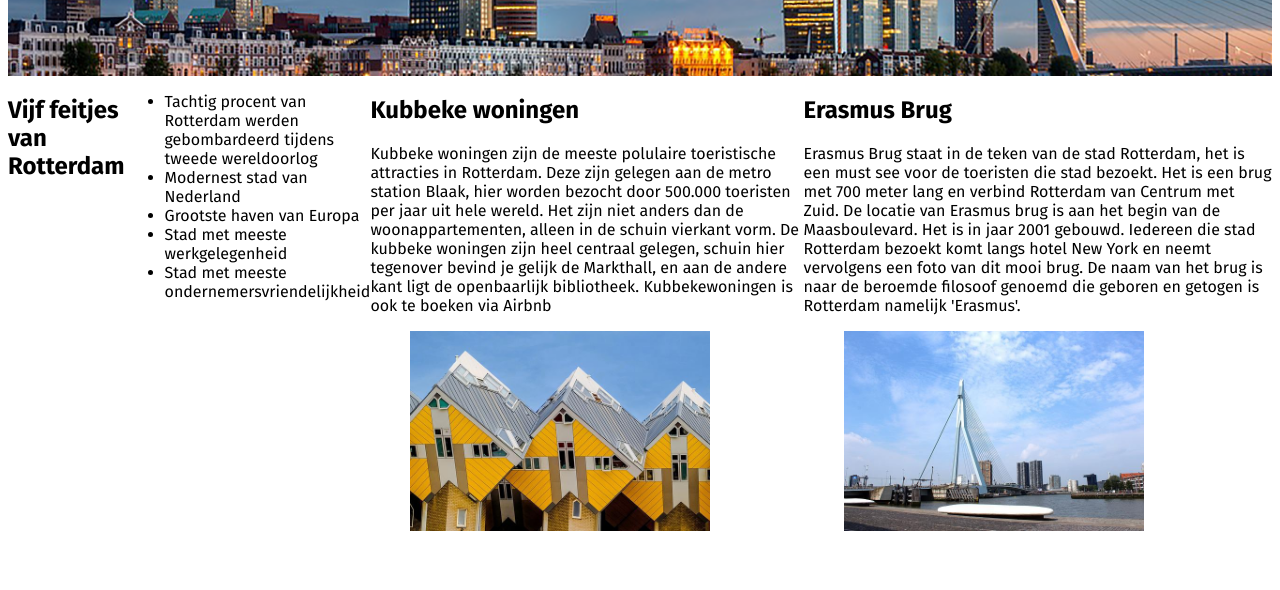
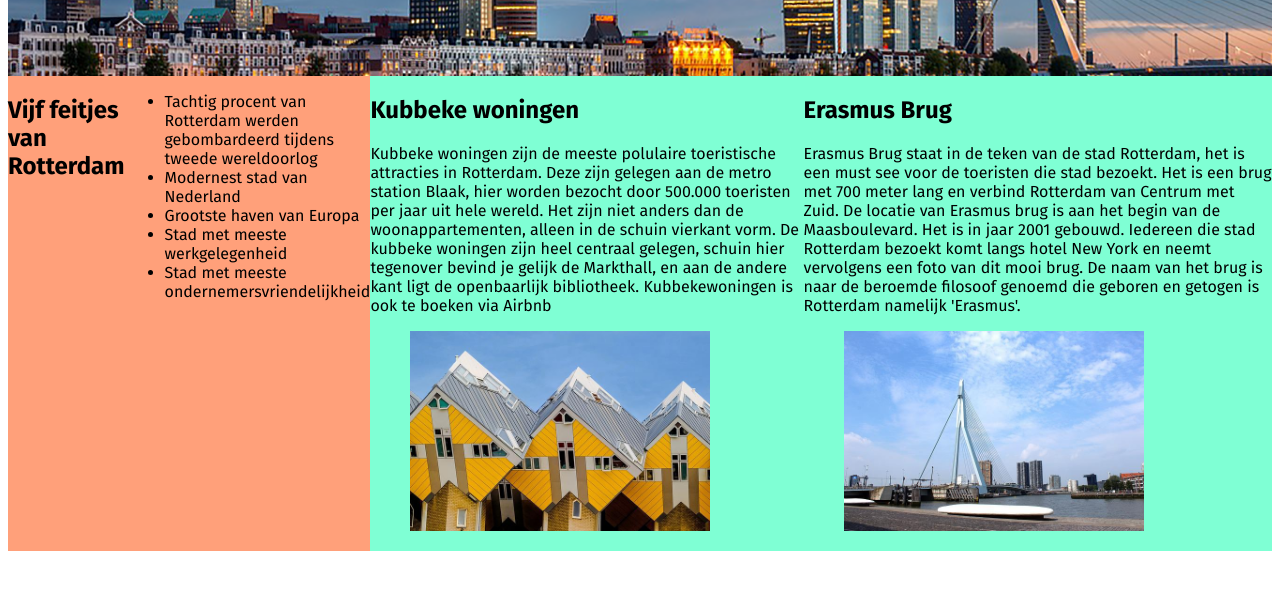
Before and after one commit to wang0053/les-18, a plain HTML site: page index.html in a window 1280 px wide. Shown: the part 132-722 px from the top of the page. Drawn offline with Linux system fonts and the light colour scheme.

Commit message:
les-18
opdracht is gewijzigd

```diff
--- a/main.css
+++ b/main.css
@@ -18,6 +18,14 @@ h1 {
   font-size: 20px;
 }
 
+.gedeelte-1 {
+  background-color: lightsalmon;
+}
+
+.gedeelte-2 {
+  background-color: aquamarine;
+}
+
 
 @media (min-width: 1024px) {
   header{
```
Also changed, not shown: 1 other file.
